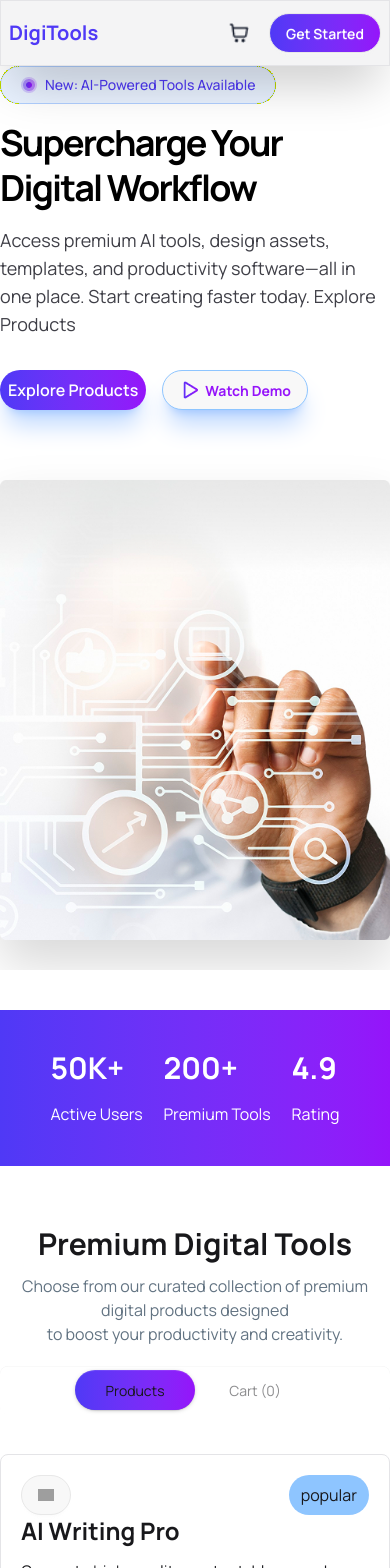
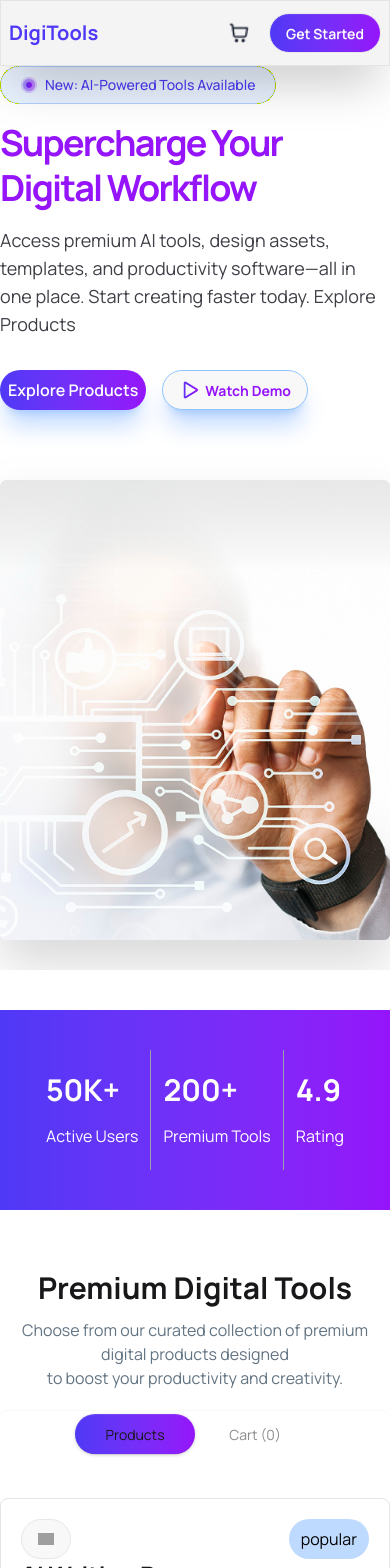
Before and after one commit to Dinislamj6/b13-A6-repo, a React (Vite) app: page / in a window 390 px wide. Shown: the top 1568 px of the page. Built offline with nearby package versions, Linux system fonts and the light colour scheme; grey boxes are pictures that could not be loaded.

Commit message:
added react toasty updated

```diff
--- a/src/App.jsx
+++ b/src/App.jsx
@@ -26,7 +26,7 @@ const [carts ,setCarts] = useState([])
 
   return (
     <>
-      <NavBar carts={carts}></NavBar>
+      <NavBar carts={carts} setActiveTab={setActiveTab}></NavBar>
       <Banner></Banner>
       <Star></Star>
      {activeTab === "products" && <DigiTools activeTab={activeTab} setActiveTab={setActiveTab} carts={carts} setCarts={setCarts} digiToolsPromise={digiToolsPromise}></DigiTools>}
--- a/src/Component/Banner.jsx
+++ b/src/Component/Banner.jsx
@@ -14,10 +14,10 @@ const Banner = () => {
                             <img src={logoImg} alt="logo" /> New: AI-Powered Tools Available
                         </div>
 
-                        <h1 className="text-4xl lg:text-5xl font-bold leading-tight tracking-tighter text-black">
+                        <h1 className="text-4xl lg:text-5xl font-bold leading-tight tracking-tighter lg:text-black text-[#9514FA]">
                             Supercharge Your
                             <br />
-                            <span className="text-4xl lg:text-5xl font-bold leading-tight tracking-tighter text-black">
+                            <span className="text-4xl lg:text-5xl font-bold leading-tight tracking-tighter lg:text-black text-[#9514FA]">
                                 Digital Workflow
                             </span>
                         </h1>
--- a/src/Component/Cart.jsx
+++ b/src/Component/Cart.jsx
@@ -2,7 +2,7 @@ import { ShoppingCart } from 'lucide-react';
 import React from 'react';
 import { toast } from 'react-toastify';
 import Tabs from './Tabs';
-// import cartImg from "../assets/products/shopping-cart.png"
+
 const Cart = ({ carts,setCarts,activeTab,setActiveTab }) => {
     const totalPrice = carts.reduce((sum,item) => sum + item.price ,0)
 
@@ -52,7 +52,7 @@ const Cart = ({ carts,setCarts,activeTab,setActiveTab }) => {
           </div>
 
           {/* total */}
-          <div className='flex justify-between bg-white border border-zinc-200 p-5 rounded-lg mt-5 text-2xl font-bold'>
+          <div className='flex justify-between lg:text-black text-black bg-white border border-zinc-200 p-5 rounded-lg mt-5 text-2xl font-bold'>
               <div>Total:</div>
               <div>{totalPrice}</div>
           </div>
--- a/src/Component/DigiToolsCart.jsx
+++ b/src/Component/DigiToolsCart.jsx
@@ -21,7 +21,7 @@ const DigiToolsCart = ({ items, carts, setCarts }) => {
                     <button className='btn rounded-full'>
                         <img className='h-4 w-4 object-contain' src={items.image} alt="" />
                     </button>
-                    <button className={`rounded-full px-3 ${items.tag === "best seller"? "bg-yellow-200":`${items.tag == "new" ? "bg-green-300":"bg-blue-300"}`}`}>{items.tag}</button>
+                    <button className={`rounded-full px-3 ${items.tag === "best seller"? "bg-yellow-200 lg:text-black text-black":`${items.tag == "new" ? "bg-green-300 lg:text-black text-black":"bg-blue-200 lg:text-black text-black"}`}`}>{items.tag}</button>
                 </div>
 
                 <div className='space-y-3'>
--- a/src/Component/NavBar.jsx
+++ b/src/Component/NavBar.jsx
@@ -1,7 +1,7 @@
 import React from 'react';
 import cartImg from "../assets/products/shopping-cart.png"
 
-const NavBar = ({carts}) => {
+const NavBar = ({carts,setActiveTab}) => {
     return (
         <div className='sticky top-0 shadow-2xl lg:z-20 z-20 bg-zinc-100 border border-zinc-200'>
             <div className="navbar ">
@@ -39,7 +39,7 @@ const NavBar = ({carts}) => {
                         {`${carts.length}`}
                     </div>
                    }
-                     <img  className='h-5 w-5 relative ' src={cartImg} alt="" />
+                     <img onClick={() =>setActiveTab("cart")}  className='h-5 w-5 relative ' src={cartImg} alt="" />
                    </div>
                     <button className='hidden sm:block'>Login</button>
                     <a className="btn bg-linear-to-r from-[#4F39F6] to-[#9514FA] rounded-full text-white">Get Started</a>
--- a/src/Component/Star.jsx
+++ b/src/Component/Star.jsx
@@ -3,15 +3,22 @@ import React from 'react';
 const Star = () => {
     return (
         <div className='bg-linear-to-r from-[#4F39F6] to-[#9514FA] mt-10 '>
-            <div className='flex justify-around p-10 '>
+            <div className='flex justify-around p-10 items-center '>
                 <div className='space-y-4'>
                     <h2 className='text-3xl font-bold text-white'>50K+</h2>
                     <p className='text-white'>Active Users</p>
                 </div>
+
+                <div class="inline-block h-30 w-px bg-gray-400"></div>
+
+
                 <div className='space-y-4'>
                     <h2 className='text-3xl font-bold text-white'>200+</h2>
                     <p className='text-white'>Premium Tools</p>
                 </div>
+
+                 <div class="inline-block h-30 w-px bg-gray-400"></div>
+
                 <div className='space-y-4 '>
                     <h2 className='text-3xl font-bold text-white'>4.9</h2>
                     <p className='text-white'>Rating</p>
--- a/src/main.jsx
+++ b/src/main.jsx
@@ -7,6 +7,16 @@ import { ToastContainer } from 'react-toastify'
 createRoot(document.getElementById('root')).render(
   <StrictMode>
     <App />
-    <ToastContainer></ToastContainer>
+    <ToastContainer position="top-center"
+      autoClose={1000}
+      hideProgressBar={false}
+      newestOnTop={false}
+      closeOnClick={false}
+      rtl={false}
+      pauseOnFocusLoss
+      draggable
+      pauseOnHover
+      theme="light"
+    ></ToastContainer>
   </StrictMode>,
 )
```
Lines whose indentation alone changed are shown as unchanged.
